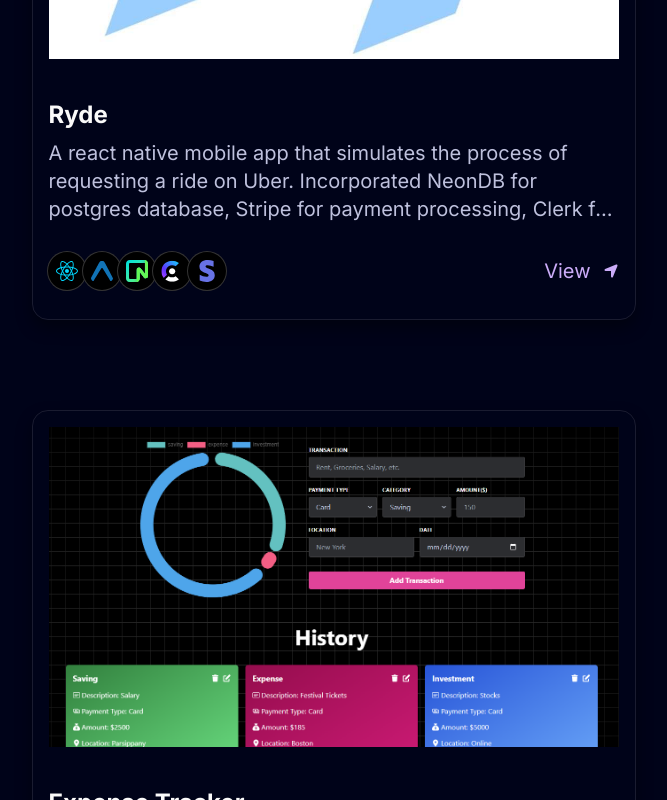
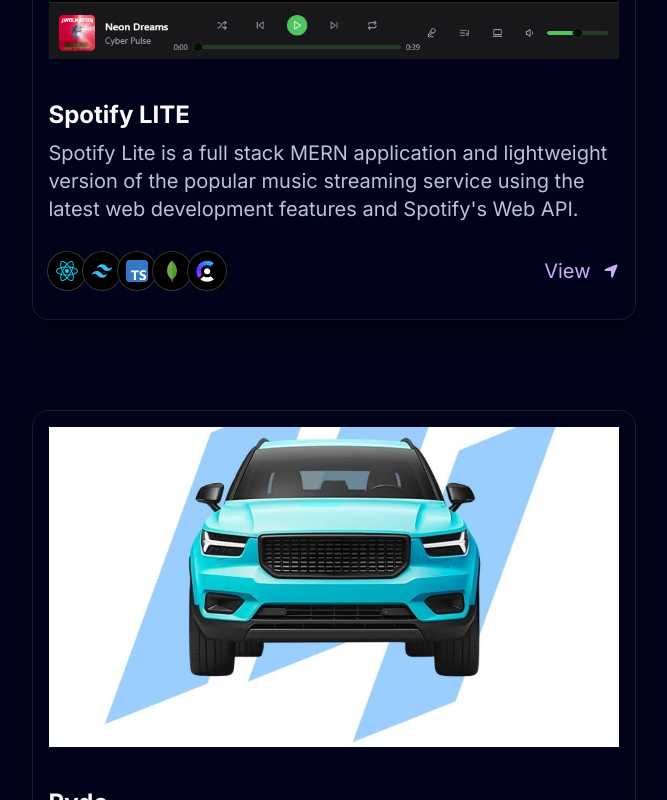
Before and after one commit to OtbeyNat/tobey_portfolio, a Next.js app: page / in a window 1280 px wide. Shown: the part 3700-4500 px from the top of the page, without its empty margins (308-975 px from the left). Built offline with nearby package versions, Linux system fonts and the light colour scheme.

Commit message:
spotify-lite project

```diff
--- a/data/index.ts
+++ b/data/index.ts
@@ -73,7 +73,15 @@
 
   export const projects = [
     {
-      id: 1,
+      id: 6,
+      title: "Spotify LITE",
+      des: "Spotify Lite is a full stack MERN application and lightweight version of the popular music streaming service using the latest web development features and Spotify's Web API.",
+      img: "/gallery/spotify-lite.png",
+      iconLists: ["/re.svg", "/tail.svg", "/ts.svg", "mongodb.svg", "/c.svg"],
+      link: "https://github.com/OtbeyNat/spotify-lite",
+    },
+    {
+      id: 5,
       title: "Ryde",
       des: "A react native mobile app that simulates the process of requesting a ride on Uber. Incorporated NeonDB for postgres database, Stripe for payment processing, Clerk for user authentication with Google, and Zustand for state management",
       img: "/gallery/ryde-cover.jpg",
@@ -81,7 +89,7 @@
       link: "https://github.com/OtbeyNat/uber_clone",
     },
     {
-      id: 2,
+      id: 4,
       title: "Expense Tracker",
       des: "A simple full-stack expense tracker application with modern technologies such as React for front-end,Express and Apollo for back-end, Passport for user authentication, MongoDB for database, and GraphQL for queries and mutations",
       img: "/gallery/expense.png",
@@ -97,7 +105,7 @@
       link: "https://healthcare-platform-smoky.vercel.app/",
     },
     {
-      id: 4,
+      id: 2,
       title: "Evently - Event Organization Platform",
       des: "A platform to explore, host, and join events featuring user authentication and payment systems using the latest tech stack.",
       img: "/gallery/evently-cover.png",
@@ -105,15 +113,7 @@
       link: "https://event-platform-steel-nine.vercel.app/",
     },
     {
-      id: 5,
-      title: "Yoom - Video Conferencing App",
-      des: "NextJS Zoom Clone Application. Simplify your video conferencing experience with Yoom. Seamlessly connect with colleagues and friends.",
-      img: "/gallery/yoom-cover.png",
-      iconLists: ["/re.svg", "/next.svg", "/tail.svg", "/ts.svg", "/stream.svg", "/c.svg"],
-      link: "https://zoom-clone-sooty-beta.vercel.app/",
-    },
-    {
-      id: 6,
+      id: 1,
       title: "Python Games Library",
       des: "Created modified versions of classic two-dimensional games such as snake, flappybird, street fighter and other platformers with Python library Pygame",
       img: "/gallery/fight_screenshot.png",
```
Also changed, not shown: public/gallery/spotify-lite.png (added).
